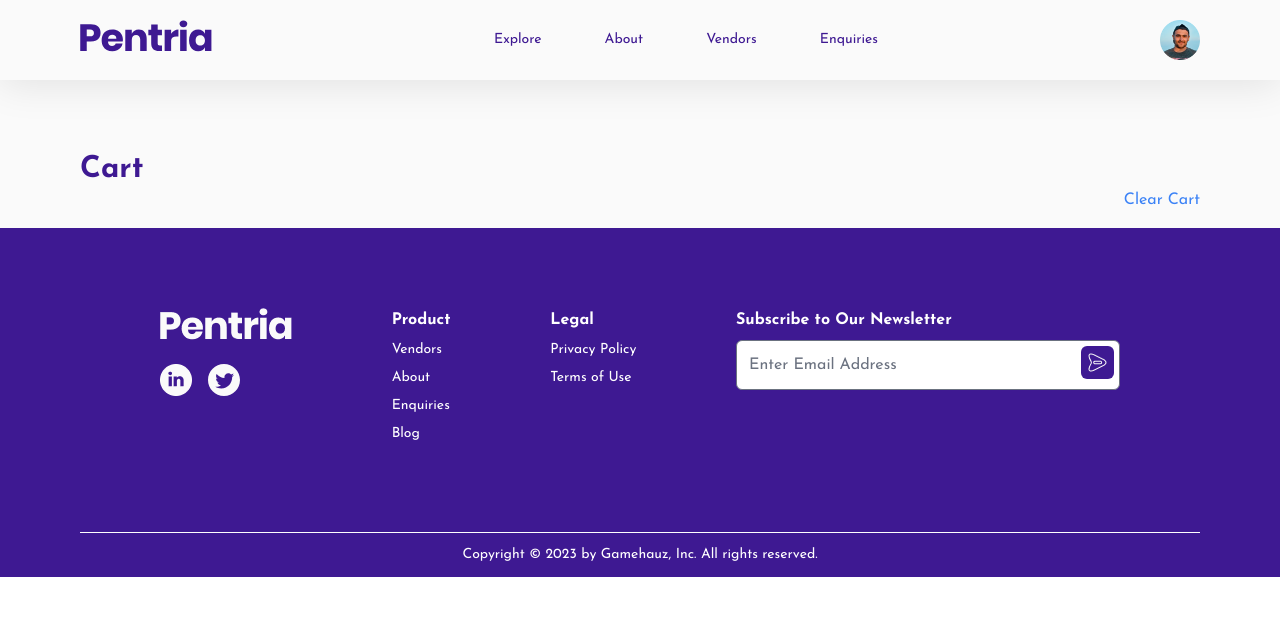
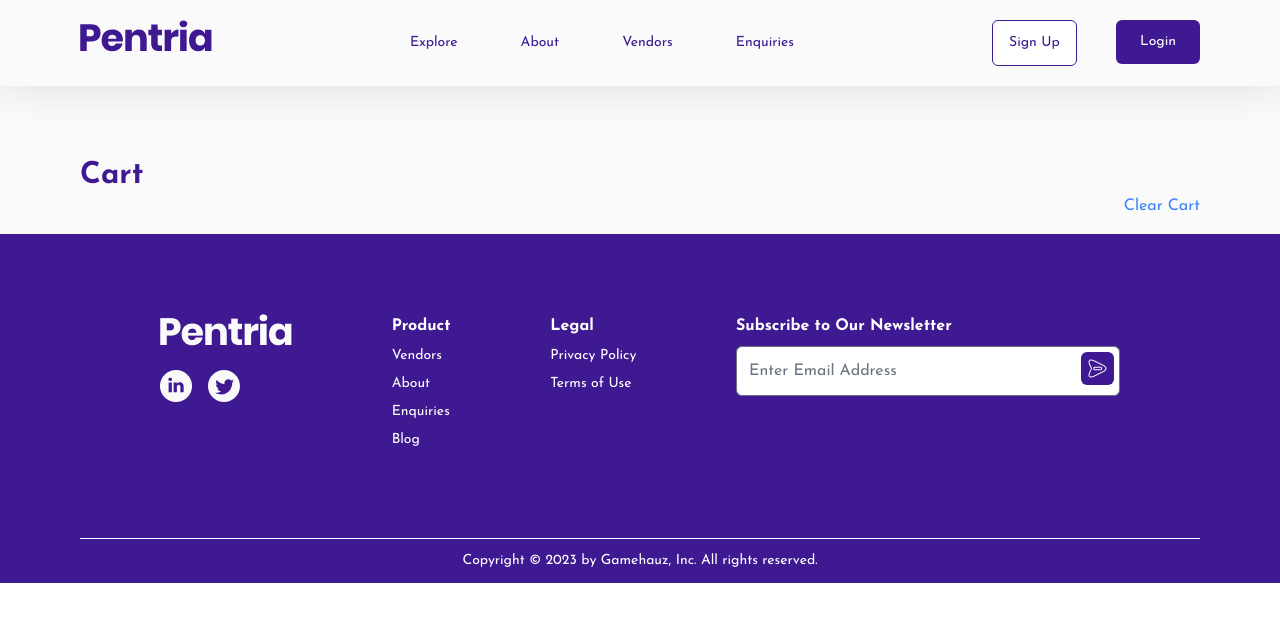
Before and after one commit to Gamehuz/pentria-web, a Next.js app: page /cart in a window 1280 px wide. Shown: the top 622 px of the page. Built offline with nearby package versions, Linux system fonts and the light colour scheme; what cookies-next, next-redux-wrapper would draw is missing.

Commit message:
deployment eror fix

```diff
--- a/components/HeaderNav.tsx
+++ b/components/HeaderNav.tsx
@@ -30,8 +30,16 @@ const HeaderNav = () => {
             <p>Enquiries</p>
           </Link>
         </div>
+
         {
-          !user && <div className='flex justify-between w-52'>
+          user.accountType === "GUEST" ? <Link href={"/guest/history"}>
+            <img src="/images/team.png" className='w-10 h-10' alt="" />
+          </Link>
+            : user.accountType === "VENDOR" ?
+              <Link href={"/vendor/listing"}>
+                <img src="/images/team.png" className='w-10 h-10' alt="" />
+              </Link>
+              : <div className='flex justify-between w-52'>
                 <button onClick={() => setModal(true)} className='bg-white border text-sm border-primaryColor p-3 px-4 text-primaryColor rounded-md'>
                   Sign Up
                 </button>
@@ -41,14 +49,6 @@ const HeaderNav = () => {
                   </button>
                 </Link>
               </div>
-        }
-        {
-          user.accountType === "GUEST" ? <Link href={"/guest/history"}>
-            <img src="/images/team.png" className='w-10 h-10' alt="" />
-          </Link> :
-            <Link href={"/vendor/listing"}>
-              <img src="/images/team.png" className='w-10 h-10' alt="" />
-            </Link>
         }
       </div>
       <div className='sm:flex justify-between lg:hidden p-3'>
--- a/pages/_document.tsx
+++ b/pages/_document.tsx
@@ -4,7 +4,7 @@ export default function Document() {
   return (
     <Html lang="en">
       <Head>
-      <link rel="preconnect" href="https://fonts.googleapis.com" />
+        <link rel="preconnect" href="https://fonts.googleapis.com" />
         <link rel="preconnect" href="https://fonts.gstatic.com" crossOrigin={'anonymous'} />
         <link href="https://fonts.googleapis.com/css2?family=Josefin+Sans:ital,wght@0,100;0,200;0,300;0,400;0,500;0,600;0,700;1,100;1,200;1,300;1,400;1,500;1,600;1,700&display=swap" rel="stylesheet" />
         <link rel="apple-touch-icon" sizes="180x180" href="/pentria.png" />
--- a/pages/auth/login.tsx
+++ b/pages/auth/login.tsx
@@ -120,7 +120,7 @@ const Login = () => {
                   {loading ? "Loading.." : "Login"}
                 </button>
                 <div className='flex justify-between text-sm'>
-                  <p>Don't have an account? <Link className='text-primaryColor' href={"/auth/signup?page=vendor"}>Signup as Vendor</Link></p>
+                  <p>Don&apos;t have an account? <Link className='text-primaryColor' href={"/auth/signup?page=vendor"}>Signup as Vendor</Link></p>
                   <Link className='text-primaryColor' href={"/auth/signup?page=vendor"}>Signup as Guest</Link>
                 </div>
               </div>
--- a/pages/explore.tsx
+++ b/pages/explore.tsx
@@ -38,7 +38,7 @@ const Explore = () => {
   useEffect(() => {
     setType(query[0])
     setLocation(query[1])
-    setData(locationFilter())
+    // setData(locationFilter())
   }, [location, type])
 
   return (
```
Lines whose indentation alone changed are shown as unchanged.
